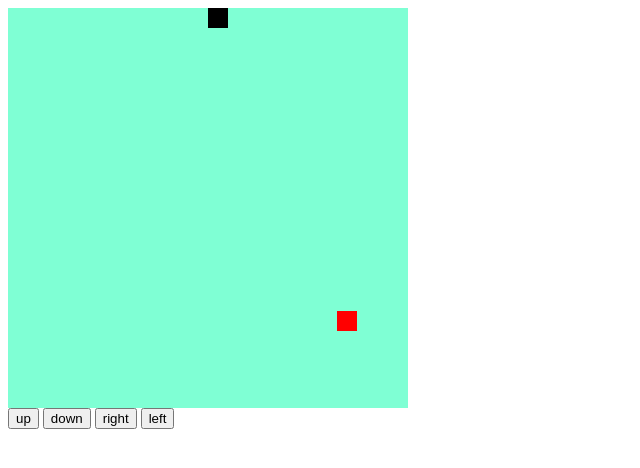
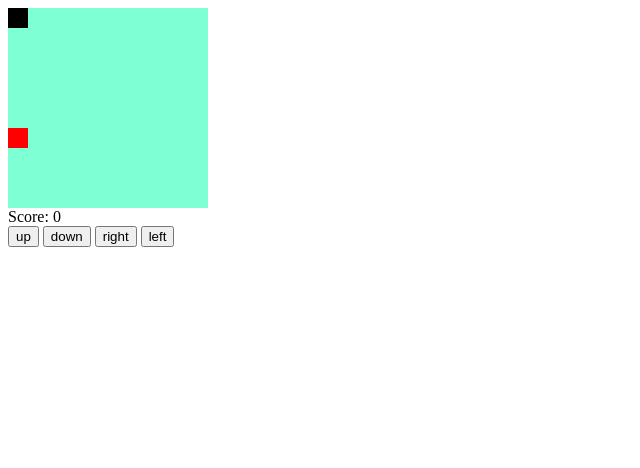
Before and after one commit to 23L-PM7/javascript, a plain HTML site: page games/snake.html in a window 1280 px wide. Shown: the whole page, without its empty margins (0-640 px from the left). Drawn offline with Linux system fonts and the light colour scheme.

Commit message:
generate food on eat

```diff
--- a/games/snake.html
+++ b/games/snake.html
@@ -1,16 +1,12 @@
 <html>
     <style>
         .playground {
-            width: 400px;
-            height: 400px;
             background-color: aquamarine;
             position: relative;
         }
 
         .body {
             position: absolute;
-            width: 20px;
-            height: 20px;
             background-color: black;
         }
 
@@ -24,10 +20,12 @@
         }
     </style>
     <body>
-        <div class="playground">
+        <div class="playground" id="playground">
             <div class="body" id="snakeHead"></div>
             <div class="food" id="snakeFood"></div>
         </div>
+
+        <div>Score: <span id="scoreElement">0</span></div>
 
         <button onclick="changeDirection('up')">up</button>
         <button onclick="changeDirection('down')">down</button>
@@ -35,17 +33,42 @@
         <button onclick="changeDirection('left')">left</button>
 
         <script>
+            let unit = 20;
+            let playgroundWidth = 10;
+            let playgroundHeight = 10;
+
+            let score = 0;
+
             let snakePositionLeft = 0;
             let snakePositionTop = 0;
             let direction = "right"; // left, up, down
+
+            let foodPositionTop;
+            let foodPositionLeft;
+
+            const scoreElement = document.getElementById("scoreElement");
+
+            function initPlayground() {
+                const playground = document.getElementById("playground");
+                playground.style.height = playgroundHeight * unit;
+                playground.style.width = playgroundWidth * unit;
+
+                const head = document.getElementById("snakeHead");
+                head.style.height = 1 * unit;
+                head.style.width = 1 * unit;
+
+                const food = document.getElementById("snakeFood");
+                food.style.height = 1 * unit;
+                food.style.width = 1 * unit;
+            }
 
             function changeDirection(value) {
                 direction = value;
             }
 
             function goRight() {
-                if (snakePositionLeft < 380) {
-                    snakePositionLeft += 20;
+                if (snakePositionLeft < playgroundWidth - 1) {
+                    snakePositionLeft += 1;
                 } else {
                     snakePositionLeft = 0;
                 }
@@ -53,15 +76,15 @@
 
             function goLeft() {
                 if (snakePositionLeft == 0) {
-                    snakePositionLeft = 380;
+                    snakePositionLeft = playgroundWidth - 1;
                 } else {
-                    snakePositionLeft -= 20;
+                    snakePositionLeft -= 1;
                 }
             }
 
             function goDown() {
-                if (snakePositionTop < 380) {
-                    snakePositionTop += 20;
+                if (snakePositionTop < playgroundHeight - 1) {
+                    snakePositionTop += 1;
                 } else {
                     snakePositionTop = 0;
                 }
@@ -69,9 +92,9 @@
 
             function goUp() {
                 if (snakePositionTop == 0) {
-                    snakePositionTop = 380;
+                    snakePositionTop = playgroundHeight - 1;
                 } else {
-                    snakePositionTop -= 20;
+                    snakePositionTop -= 1;
                 }
             }
 
@@ -82,17 +105,15 @@
             function generateFood() {
                 const food = document.getElementById("snakeFood");
 
-                let foodPositionTop = getRandomInt(380);
-                let foodPositionLeft = getRandomInt(380);
+                foodPositionTop = getRandomInt(playgroundHeight - 1);
+                foodPositionLeft = getRandomInt(playgroundWidth - 1);
 
-                food.style.left = foodPositionLeft;
-                food.style.top = foodPositionTop;
+                food.style.left = foodPositionLeft * unit;
+                food.style.top = foodPositionTop * unit;
             }
 
             function gameLoop() {
                 const head = document.getElementById("snakeHead");
-
-                generateFood();
 
                 switch (direction) {
                     case "up":
@@ -109,10 +130,18 @@
                         break;
                 }
 
-                head.style.left = snakePositionLeft;
-                head.style.top = snakePositionTop;
+                head.style.left = snakePositionLeft * unit;
+                head.style.top = snakePositionTop * unit;
+
+                if (snakePositionTop == foodPositionTop && snakePositionLeft == foodPositionLeft) {
+                    score++;
+                    scoreElement.innerText = score;
+                    generateFood();
+                }
             }
 
+            initPlayground();
+            generateFood();
             setInterval(gameLoop, 500);
         </script>
     </body>
```
